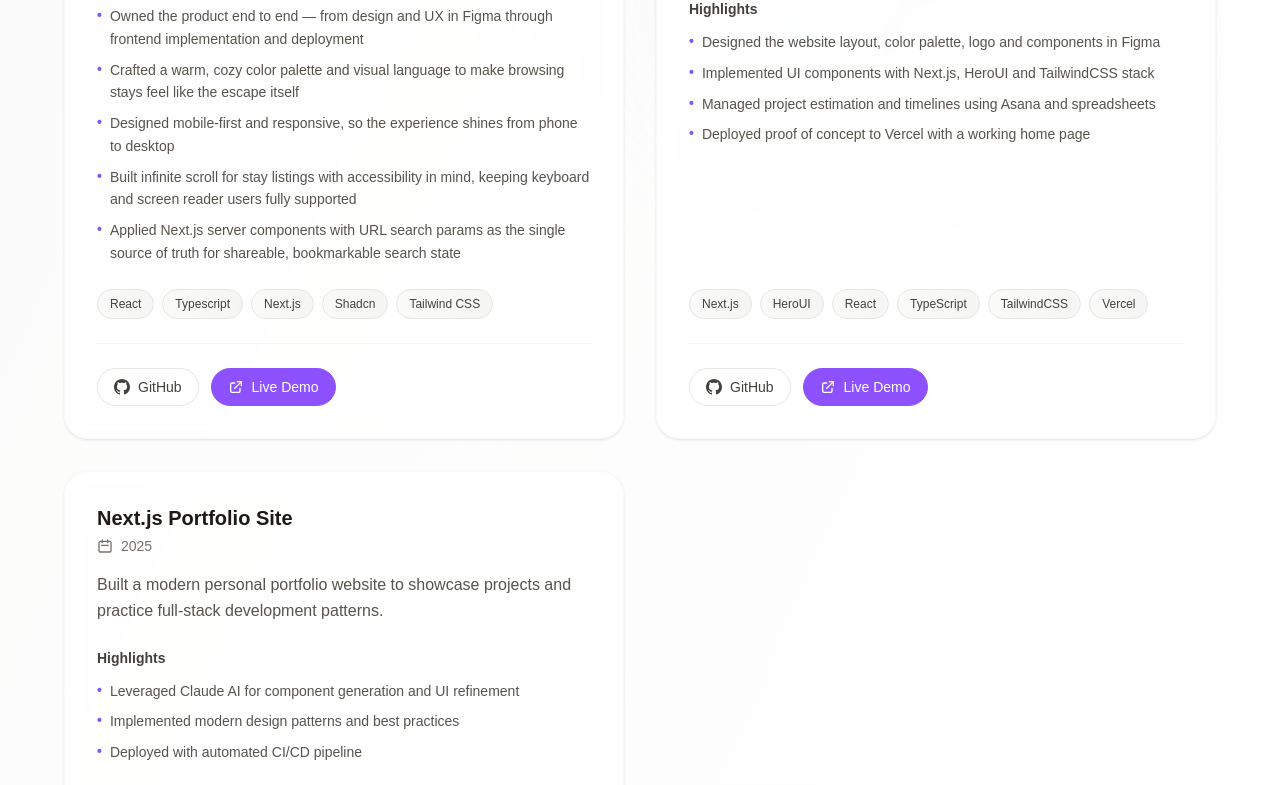
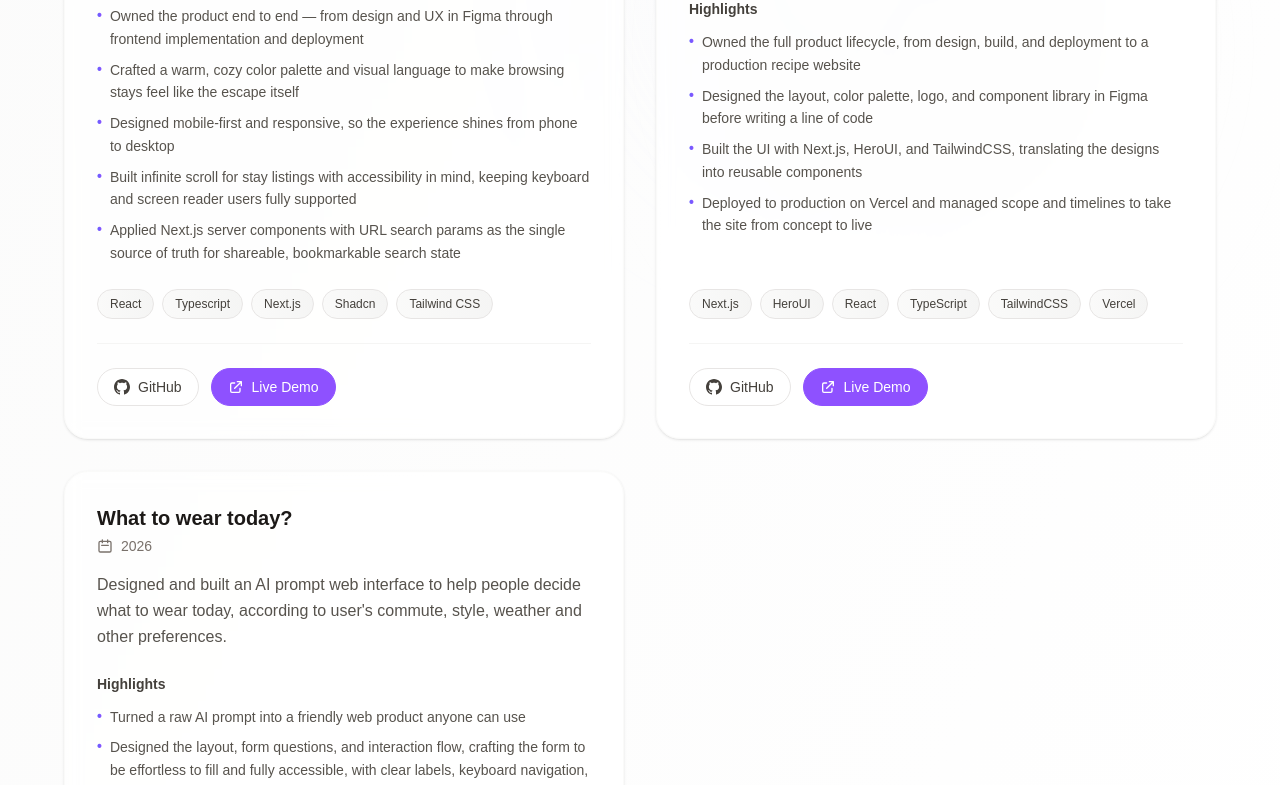
Before and after one commit to cz764/my-portfolio, a Next.js app: page / in a window 1280 px wide. Shown: the part 1000-1785 px from the top of the page. Built offline with nearby package versions, Linux system fonts and the light colour scheme; a web font is replaced by a local one.

Commit message:
chore: add projects details

```diff
--- a/data/projects.ts
+++ b/data/projects.ts
@@ -79,10 +79,10 @@
     description:
       "Designed and implemented a recipe collection website that shows my favorite recipes concisely, with the latest best practices I've learned using Next.js stack.",
     highlights: [
-      "Designed the website layout, color palette, logo and components in Figma",
-      "Implemented UI components with Next.js, HeroUI and TailwindCSS stack",
-      "Managed project estimation and timelines using Asana and spreadsheets",
-      "Deployed proof of concept to Vercel with a working home page",
+      "Owned the full product lifecycle, from design, build, and deployment to a production recipe website",
+      "Designed the layout, color palette, logo, and component library in Figma before writing a line of code",
+      "Built the UI with Next.js, HeroUI, and TailwindCSS, translating the designs into reusable components",
+      "Deployed to production on Vercel and managed scope and timelines to take the site from concept to live",
     ],
     techStack: [
       "Next.js",
@@ -95,20 +95,20 @@
     githubUrl: "https://github.com/cz764/recipe-collection-fav",
     liveUrl: "https://recipe-collection-neon.vercel.app/",
     type: "personal",
-    timeframe: "2025 - present",
+    timeframe: "2025 - 2026",
   },
   {
-    title: "Next.js Portfolio Site",
+    title: "What to wear today?",
     description:
-      "Built a modern personal portfolio website to showcase projects and practice full-stack development patterns.",
+      "Designed and built an AI prompt web interface to help people decide what to wear today, according to user's commute, style, weather and other preferences.",
     highlights: [
-      "Leveraged Claude AI for component generation and UI refinement",
-      "Implemented modern design patterns and best practices",
-      "Deployed with automated CI/CD pipeline",
+      "Turned a raw AI prompt into a friendly web product anyone can use",
+      "Designed the layout, form questions, and interaction flow, crafting the form to be effortless to fill and fully accessible, with clear labels, keyboard navigation, and minimal typing",
     ],
-    techStack: ["Next.js", "React", "TypeScript", "TailwindCSS", "Vercel"],
-    githubUrl: "https://github.com/cz764/my-portfolio",
+    techStack: ["React", "TypeScript", "Vercel"],
+    githubUrl: "https://github.com/cz764/what-to-wear-today",
+    liveUrl: "https://what-to-wear-today-five.vercel.app/",
     type: "personal",
-    timeframe: "2025",
+    timeframe: "2026",
   },
 ];
```
